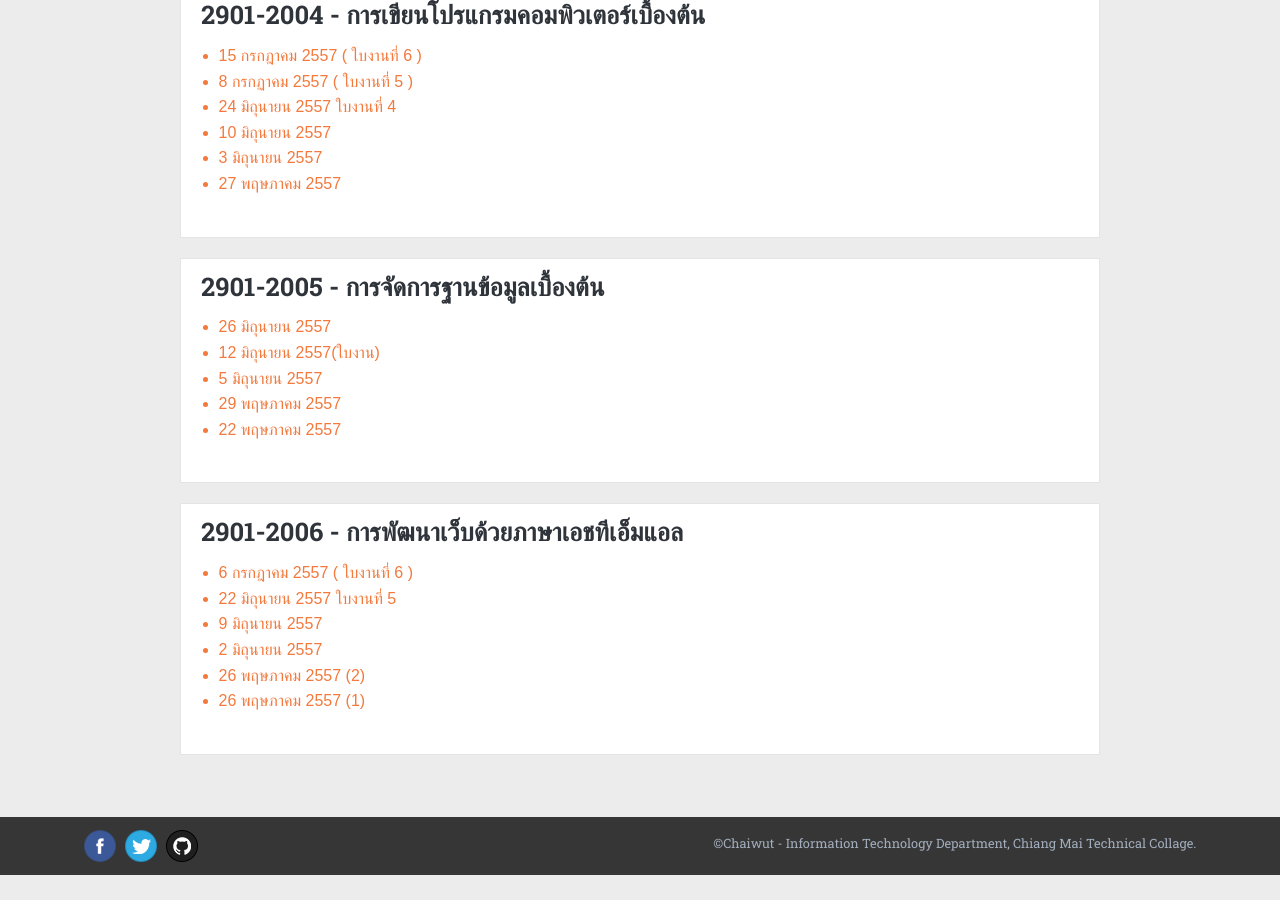
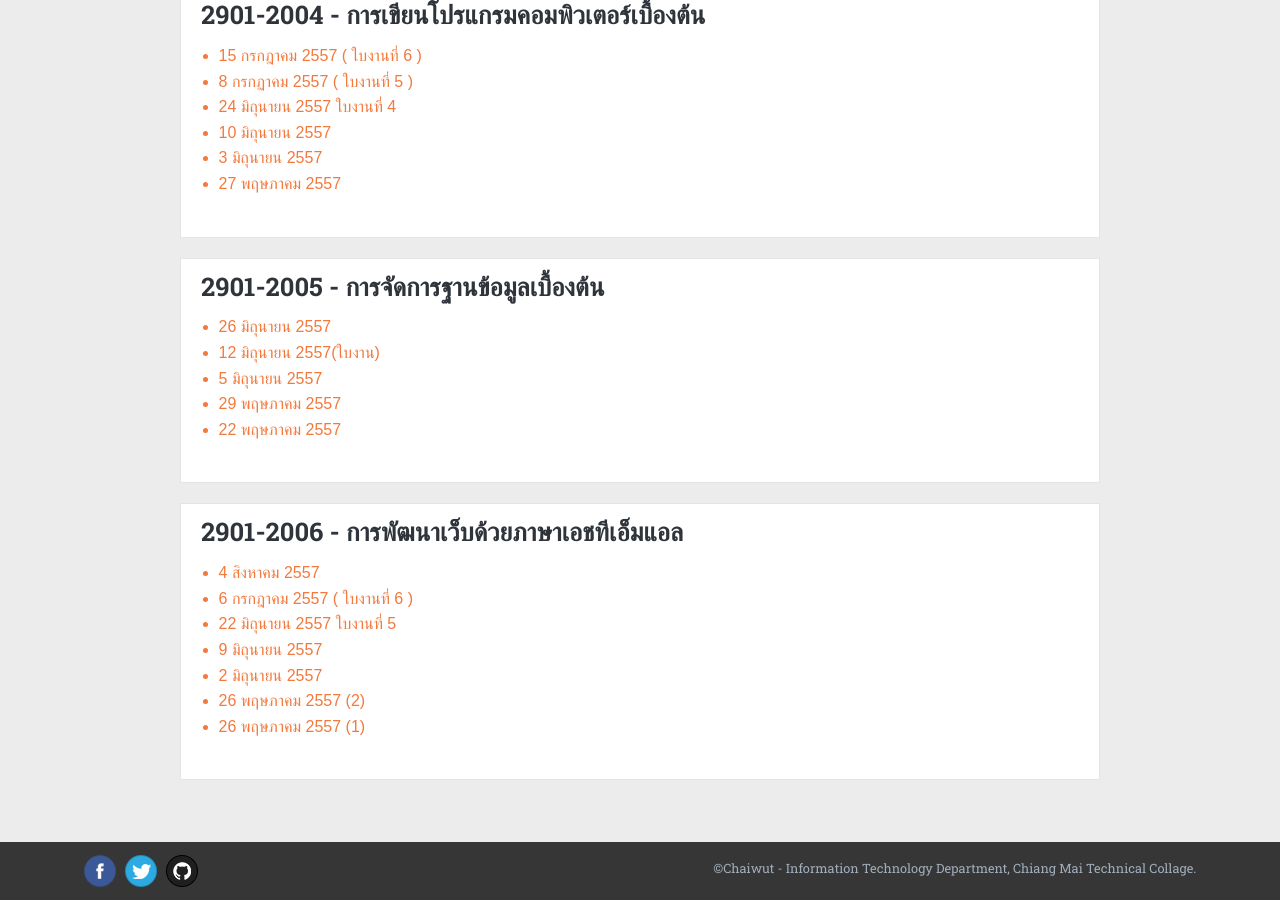
Before and after one commit to ichaiwut/ichaiwut.github.io, a Jekyll site: the page built from slides/diploma.html, in a window 1280 px wide and 900 px high, scrolled down 670 px. Built offline with Jekyll 4.4.1, drawn with Linux system fonts in a browser that asks for light colours; Markdown is read by kramdown in place of the engine named in the settings; before the commit the page ends 1545 px from its top, so only the background shows below that.

Commit message:
added slide

```diff
--- a/slides/diploma.html
+++ b/slides/diploma.html
@@ -79,6 +79,7 @@
 			<div class="post-list-container slide-con" id="html-dev">
 				<h2>2901-2006 - การพัฒนาเว็บด้วยภาษาเอชทีเอ็มแอล</h2>
 				<ul>
+					<li><a href="https://www.dropbox.com/s/mzfqzio9isp80pu/2901-2006_04-08-14.pdf">4 สิงหาคม 2557</a></li>
 					<li>
 						<a href="https://www.dropbox.com/s/2a5308r1rc3wfcc/2901-2006_06-07-14.pdf" target="_blank">6 กรกฎาคม 2557</a>
 						( <a href="https://www.dropbox.com/s/bbpf3hoq0dgx4zq/%E0%B9%83%E0%B8%9A%E0%B8%87%E0%B8%B2%E0%B8%99%E0%B8%97%E0%B8%B5%E0%B9%88%206.docx" title="ใบงานที่ 6"> ใบงานที่ 6 </a>)
```
